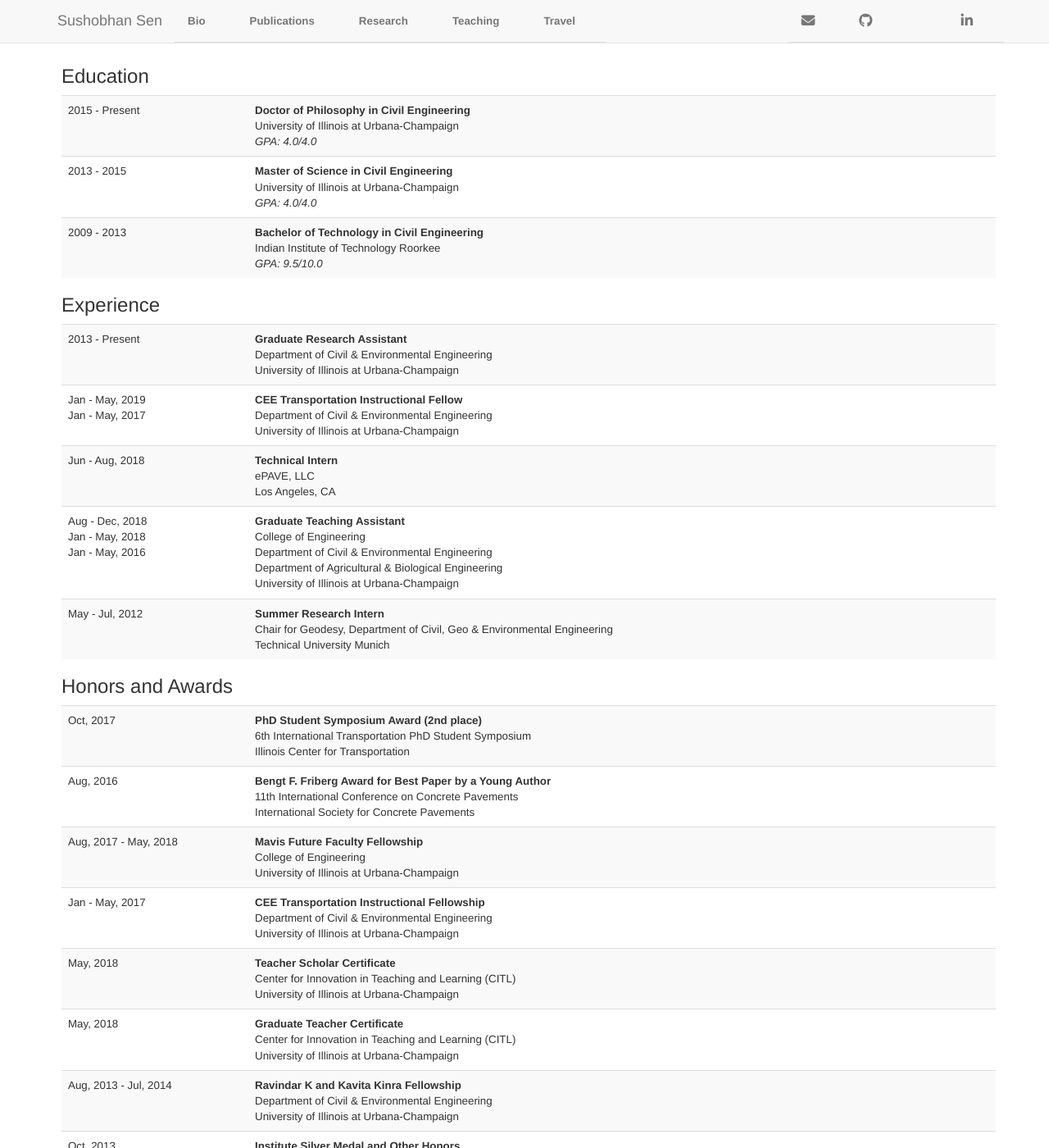
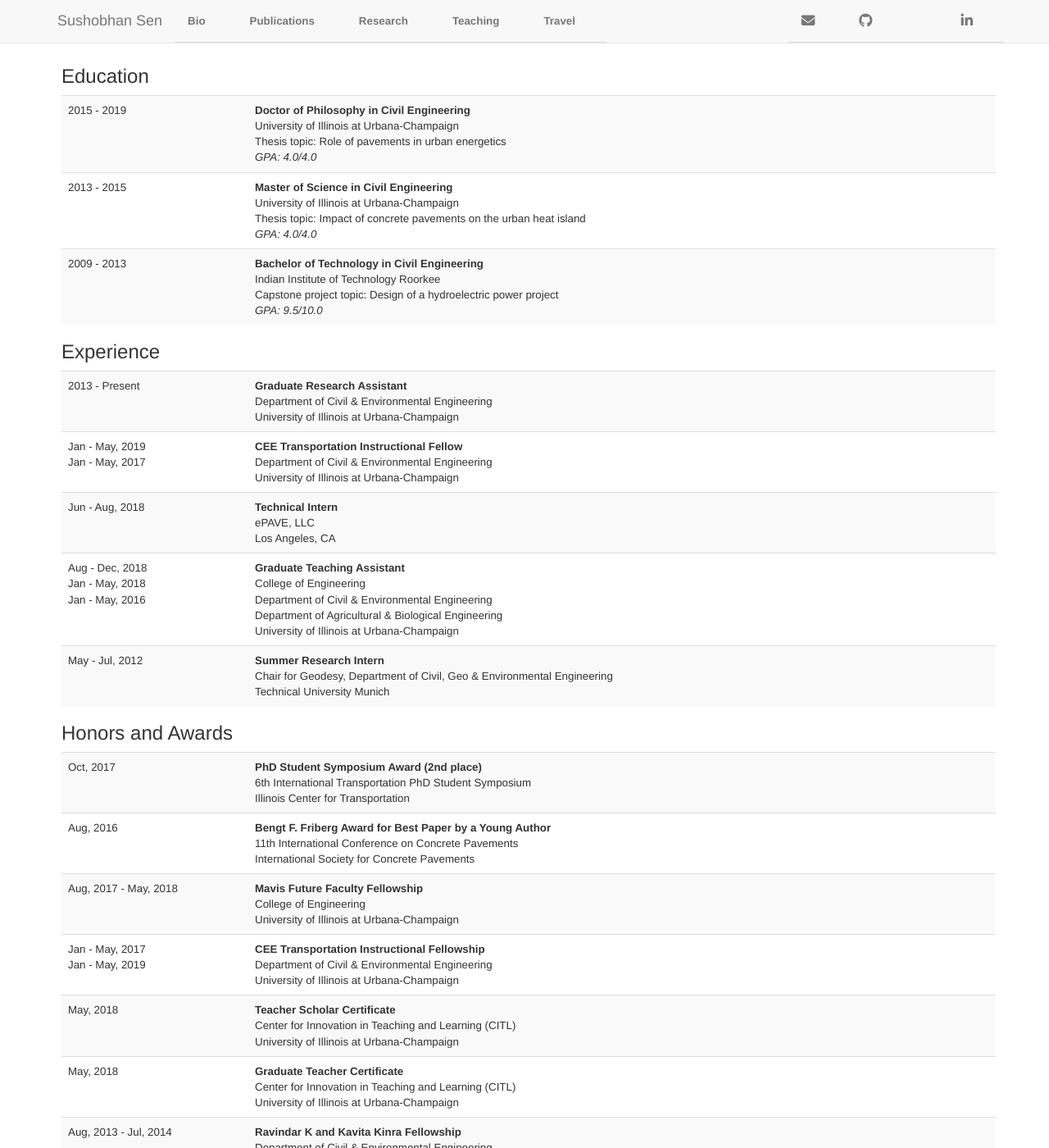
Before and after one commit to sushobhansen/sushobhansen.github.io, a Jekyll site: the page built from bio.md, in a window 1280 px wide and 1400 px high. Shown: the whole window at 82% size. Built offline with Jekyll 4.4.1, drawn with Linux system fonts in a browser that asks for light colours; nearby versions of some CDN libraries; a style sheet for code colours, icons or effects is not loaded.

Commit message:
Updated urban climate paper and other things

```diff
--- a/bio.md
+++ b/bio.md
@@ -6,16 +6,16 @@ title: Sushobhan Sen | Bio
 ### Education
 <table class="table table-striped table-hover">
 	<tr>
-		<td width="20%">2015 - Present</td>
-		<td><b>Doctor of Philosophy in Civil Engineering</b> <br> University of Illinois at Urbana-Champaign <br> <i>GPA: 4.0/4.0</i></td>
+		<td width="20%">2015 - 2019</td>
+		<td><b>Doctor of Philosophy in Civil Engineering</b> <br> University of Illinois at Urbana-Champaign <br> Thesis topic: Role of pavements in urban energetics <br><i>GPA: 4.0/4.0</i></td>
 	</tr>
 	<tr>
 		<td>2013 - 2015</td>
-		<td><b>Master of Science in Civil Engineering</b> <br> University of Illinois at Urbana-Champaign <br> <i>GPA: 4.0/4.0</i></td>
+		<td><b>Master of Science in Civil Engineering</b> <br> University of Illinois at Urbana-Champaign <br> Thesis topic: Impact of concrete pavements on the urban heat island <br> <i>GPA: 4.0/4.0</i></td>
 	</tr>
 	<tr>
 		<td>2009 - 2013</td>
-		<td><b>Bachelor of Technology in Civil Engineering</b> <br> Indian Institute of Technology Roorkee <br> <i>GPA: 9.5/10.0</i></td>
+		<td><b>Bachelor of Technology in Civil Engineering</b> <br> Indian Institute of Technology Roorkee <br> Capstone project topic: Design of a hydroelectric power project <br> <i>GPA: 9.5/10.0</i></td>
 	</tr>
 </table>
 
@@ -58,7 +58,7 @@ title: Sushobhan Sen | Bio
 		<td><b>Mavis Future Faculty Fellowship</b> <br>College of Engineering <br>University of Illinois at Urbana-Champaign</td>
 	</tr>
 	<tr>
-		<td width="20%">Jan - May, 2017</td>
+		<td width="20%">Jan - May, 2017 <br>Jan - May, 2019 </td>
 		<td><b>CEE Transportation Instructional Fellowship</b> <br>Department of Civil & Environmental Engineering <br>University of Illinois at Urbana-Champaign</td>
 	</tr>
 	<tr>
```
Also changed, not shown: index.md (+2 -2 lines), publications.md (+5 -1 lines), research.md (+4 -4 lines), teaching.md (+1 -1 lines), images/wind-study.jpg (added).
